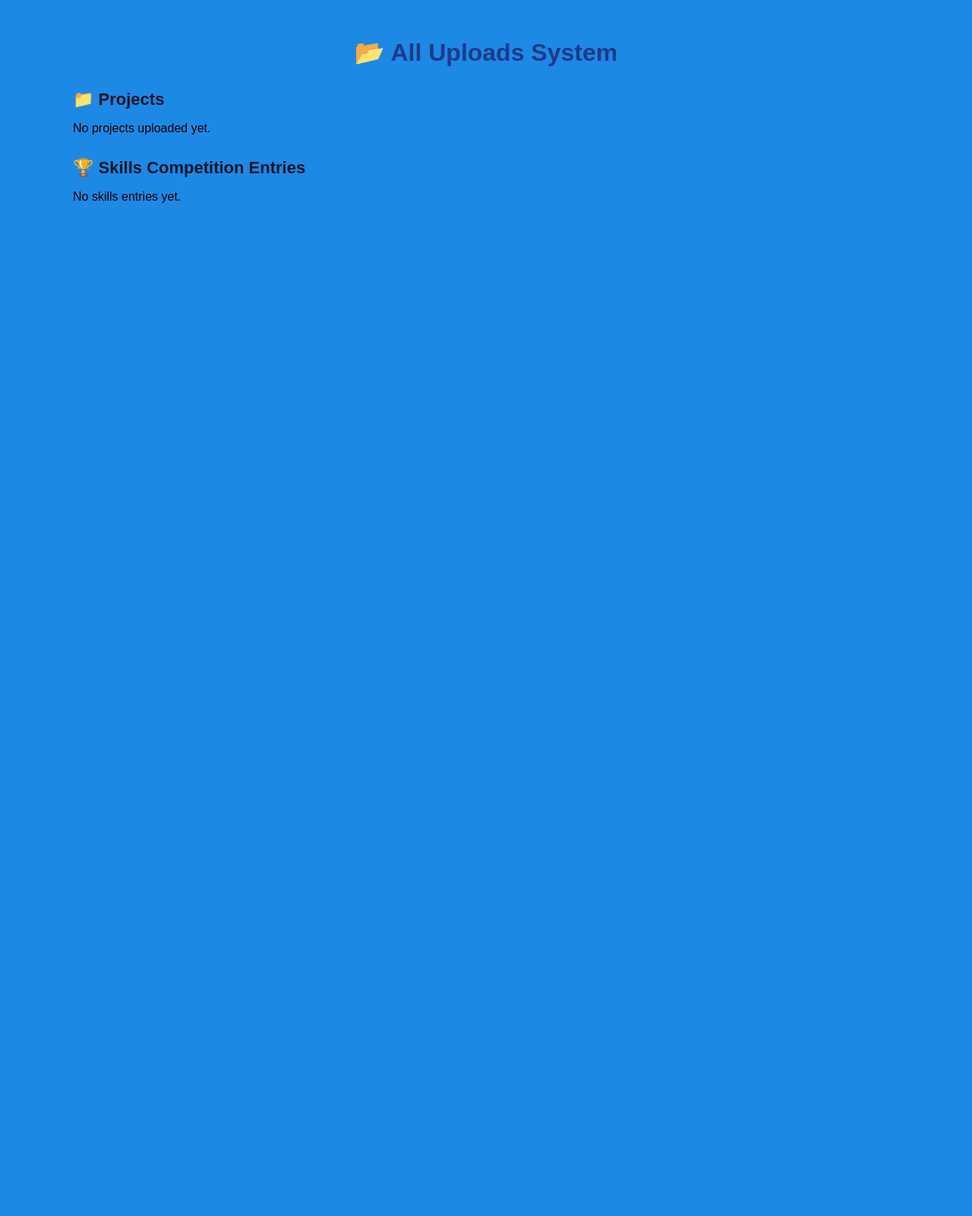
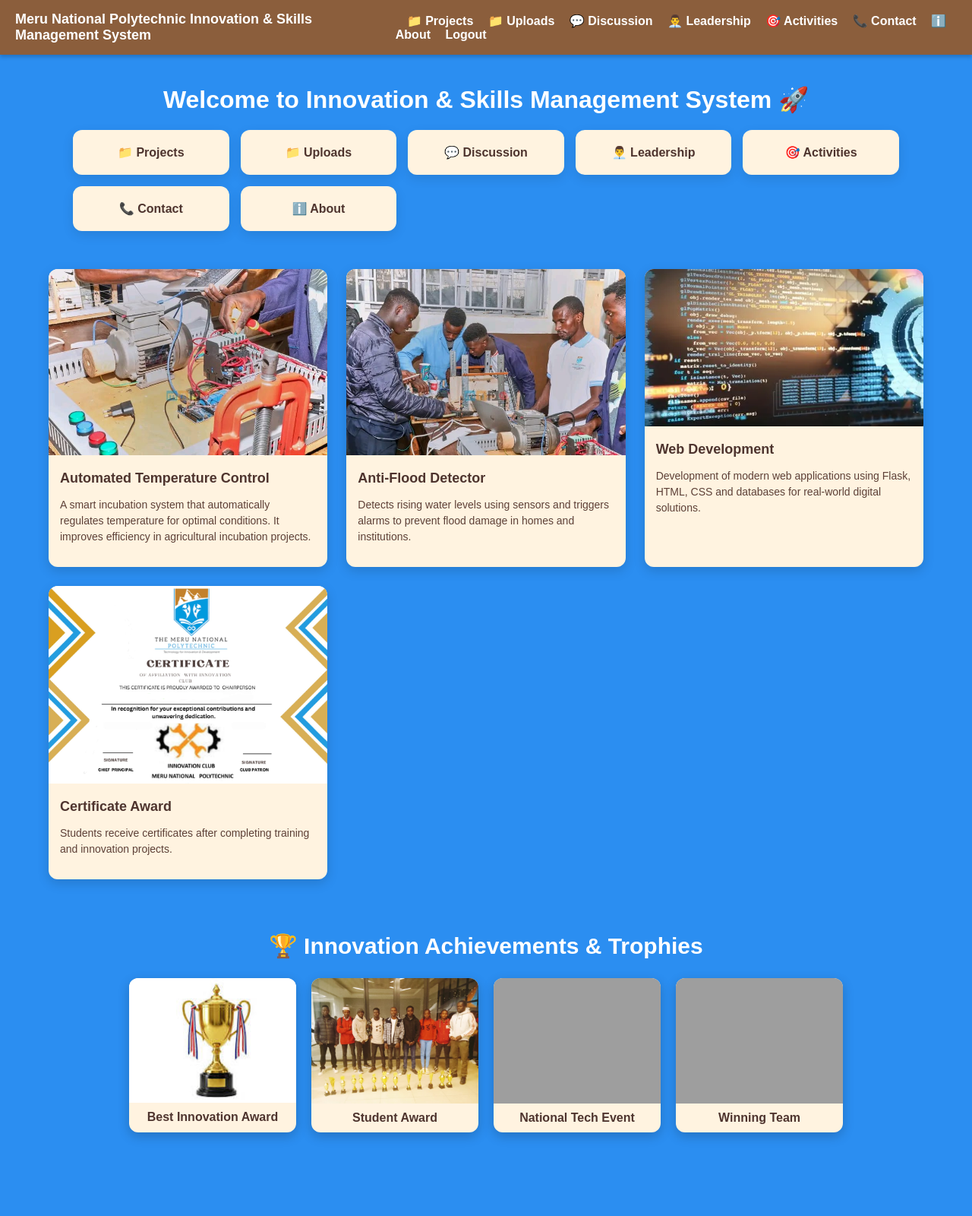
Before and after one commit to jamesmutisokiilu-coder/Meru-National-Polytechnic-innovation-and-skills-management-system, a Flask app: page /uploads in a window 1280 px wide. Shown: the whole page at 76% size. Before the commit the page ends 267 px from the top, so only its background shows below. Run offline with Flask 3, Linux system fonts and the light colour scheme; the visitor is signed in with stand-in values (Sample User, id 1); data that the repository does not hold is empty; grey boxes are pictures that could not be loaded.

Commit message:
Revamp uploads.html layout and styles
Updated the uploads page to enhance layout and styling.

```diff
--- a/templates/uploads.html
+++ b/templates/uploads.html
@@ -1,218 +1,287 @@
 <!DOCTYPE html>
-<html lang="en">
+<html>
 <head>
 <meta charset="UTF-8">
-<meta name="viewport" content="width=device-width, initial-scale=1.0">
-<title>Uploaded Projects</title>
+<title>Innovation and Skills Management System</title>
 
 <style>
-body{
-    font-family:Arial;
-    background:#1e88e5;
-    margin:0;
-    padding:0;
+body {
+    margin: 0;
+    font-family: Arial, sans-serif;
+    background: #2b8ef1;
 }
 
-.container{
-    width:85%;
-    margin:50px auto;
+/* NAVBAR */
+.navbar {
+    background: #8b5e3c;
+    padding: 15px 20px;
+    display: flex;
+    justify-content: space-between;
+    align-items: center;
+    color: white;
+    box-shadow: 0 3px 5px rgba(0,0,0,0.2);
 }
 
-h1{
-    text-align:center;
-    color:#1e3a8a;
+.navbar h2 {
+    margin: 0;
+    font-size: 18px;
 }
 
-/* SECTION TITLE */
-.section-title{
-    margin:30px 0 10px;
-    color:#0f172a;
-    font-size:22px;
+.navbar a {
+    color: white;
+    margin-left: 15px;
+    text-decoration: none;
+    font-weight: bold;
 }
 
-/* CARD */
-.project-card{
-    background:white;
-    padding:20px;
-    margin-bottom:25px;
-    border-radius:12px;
-    box-shadow:0 6px 20px rgba(0,0,0,0.2);
+.navbar a:hover {
+    color: #ffe0b2;
 }
 
-.project-card h2{
-    margin:0;
-    color:#1e3a8a;
+/* CONTAINER */
+.container {
+    text-align: center;
+    margin-top: 40px;
+    padding-bottom: 60px;
 }
 
-.project-card p{
-    margin:8px 0;
-    color:#333;
+.container h1 {
+    color: white;
 }
 
-/* IMAGES */
-.image-grid{
-    display:grid;
-    grid-template-columns:repeat(auto-fit, minmax(200px,1fr));
-    gap:15px;
-    margin-top:15px;
+/* GRID CARDS */
+.grid {
+    display: grid;
+    grid-template-columns: repeat(auto-fit, minmax(180px, 1fr));
+    gap: 15px;
+    width: 85%;
+    margin: auto;
 }
 
-.image-grid img{
-    width:90%;
-    height:400px;
-    object-fit:cover;
-    border-radius:10px;
+.card {
+    background: #fff3e0;
+    color: #4e342e;
+    padding: 20px;
+    border-radius: 12px;
+    box-shadow: 0 5px 15px rgba(0,0,0,0.1);
+    transition: 0.3s;
+    font-weight: bold;
+    text-decoration: none;
 }
 
-/* LINKS */
-.links{
-    margin-top:15px;
+.card:hover {
+    transform: scale(1.07);
+    background: #ffe0b2;
 }
 
-.links a, .links form button{
-    margin-right:15px;
-    font-weight:bold;
-    text-decoration:none;
-    background:none;
-    border:none;
-    cursor:pointer;
-    font-size:1rem;
+/* =========================
+   📁 IMAGE CARDS (FIXED)
+========================= */
+.image-cards {
+    display: grid;
+    grid-template-columns: repeat(auto-fit, minmax(280px, 1fr));
+    gap: 25px;
+    width: 90%;
+    margin: 50px auto;
 }
 
-.links a{
-    color:#2563eb;
+.image-card {
+    background: #fff3e0;
+    border-radius: 12px;
+    overflow: hidden;
+    box-shadow: 0 5px 15px rgba(0,0,0,0.15);
+    transition: 0.3s;
+    text-align: left;
 }
 
-.links a:hover, .links form button:hover{
-    color:#1d4ed8;
-    text-decoration:underline;
+.image-card img {
+    width: 100%;
+    height: auto;           /* ✅ FIX: full image visible */
+    display: block;
 }
 
-.delete-btn{
-    color:#dc2626;
+.image-card .description {
+    padding: 15px;
+    color: #4e342e;
 }
 
-/* SUPPORT BOX */
-.support-box{
-    margin-top:20px;
-    padding:15px;
-    border-radius:10px;
-    background:#f0f9ff;
-    border:1px solid #bae6fd;
+.image-card h3 {
+    margin: 5px 0;
+    font-size: 18px;
 }
 
-.support-box h3{
-    margin:0 0 10px 0;
-    color:#0c4a6e;
+.image-card p {
+    font-size: 14px;
+    line-height: 1.5;
+    color: #5d4037;
 }
 
-.support-box a{
-    display:block;
-    margin:5px 0;
-    color:#0369a1;
-    text-decoration:none;
+.image-card:hover {
+    transform: translateY(-5px);
 }
 
-.support-box a:hover{
-    text-decoration:underline;
+/* =========================
+   🏆 GALLERY (FIXED)
+========================= */
+.gallery-section {
+    margin-top: 70px;
+    padding-bottom: 50px;
 }
 
-/* SKILLS TABLE STYLE */
-.skills-card{
-    background:white;
-    padding:20px;
-    margin-bottom:20px;
-    border-radius:12px;
-    box-shadow:0 6px 20px rgba(0,0,0,0.2);
+.gallery-section h2 {
+    color: white;
+    font-size: 30px;
 }
 
-.skill-item{
-    padding:10px;
-    border-bottom:1px solid #e5e7eb;
+.gallery-grid {
+    display: flex;
+    flex-wrap: wrap;
+    justify-content: center;
+    gap: 20px;
+    width: 90%;
+    margin: auto;
 }
+
+.gallery-card {
+    width: 220px;
+    background: #fff3e0;
+    border-radius: 12px;
+    overflow: hidden;
+    box-shadow: 0 5px 15px rgba(0,0,0,0.2);
+    transition: 0.3s;
+}
+
+.gallery-card img {
+    width: 100%;
+    height: auto;          /* ✅ FIX: full image visible */
+    display: block;
+}
+
+.gallery-card p {
+    padding: 10px;
+    color: #4e342e;
+    font-weight: bold;
+    margin: 0;
+}
+
+.gallery-card:hover {
+    transform: scale(1.05);
+}
+
 </style>
-
 </head>
 
 <body>
 
+<!-- NAVBAR -->
+<div class="navbar">
+    <h2>Meru National Polytechnic Innovation & Skills Management System</h2>
+    <div>
+        <a href="{{ url_for('projects') }}">📁 Projects</a>
+        <a href="{{ url_for('uploads') }}">📁 Uploads</a>
+        <a href="{{ url_for('discussion') }}">💬 Discussion</a>
+        <a href="{{ url_for('leadership') }}">👨‍💼 Leadership</a>
+        <a href="{{ url_for('activities') }}">🎯 Activities</a>
+        <a href="{{ url_for('contact') }}">📞 Contact</a>
+        <a href="{{ url_for('about') }}">ℹ️ About</a>
+        <a href="{{ url_for('logout') }}">Logout</a>
+    </div>
+</div>
+
+<!-- MAIN -->
 <div class="container">
 
-<h1>📂 All Uploads System</h1>
+    <h1>Welcome to Innovation & Skills Management System 🚀</h1>
 
-<!-- ================= PROJECTS ================= -->
-<h2 class="section-title">📁 Projects</h2>
+    <!-- NAV CARDS -->
+    <div class="grid">
+        <a href="{{ url_for('projects') }}" class="card">📁 Projects</a>
+        <a href="{{ url_for('uploads') }}" class="card">📁 Uploads</a>
+        <a href="{{ url_for('discussion') }}" class="card">💬 Discussion</a>
+        <a href="{{ url_for('leadership') }}" class="card">👨‍💼 Leadership</a>
+        <a href="{{ url_for('activities') }}" class="card">🎯 Activities</a>
+        <a href="{{ url_for('contact') }}" class="card">📞 Contact</a>
+        <a href="{{ url_for('about') }}" class="card">ℹ️ About</a>
+    </div>
 
-{% if projects %}
-    {% for project in projects %}
-    <div class="project-card">
+    <!-- IMAGE CARDS -->
+    <div class="image-cards">
 
-        <h2>{{ project['title'] }}</h2>
-        <p>{{ project['description'] }}</p>
-        <p><strong>Uploaded by:</strong> {{ project['uploader'] }}</p>
-
-        {% if project['file'] %}
-        <div class="image-grid">
-            {% for img in project['file'].split(',') %}
-                <img src="{{ url_for('static', filename='uploads/' + img) }}">
-            {% endfor %}
-        </div>
-        {% endif %}
-
-        <!-- CONTACT -->
-        <div class="support-box">
-            <h3>💬 Contact Seller</h3>
-
-            {% if project['email'] %}
-                <a href="mailto:{{ project['email'] }}">📧 Email</a>
-            {% endif %}
-
-            {% if project['phone'] %}
-                <a href="tel:{{ project['phone'] }}">📞 Call</a>
-            {% endif %}
-
-            {% if project['whatsapp'] %}
-                <a href="https://wa.me/{{ project['whatsapp'] }}" target="_blank">💬 WhatsApp</a>
-            {% endif %}
+        <div class="image-card">
+            <img src="{{ url_for('static', filename='images/img4.jpeg') }}">
+            <div class="description">
+                <h3>Automated Temperature Control</h3>
+                <p>
+                    A smart incubation system that automatically regulates temperature for optimal conditions.
+                    It improves efficiency in agricultural incubation projects.
+                </p>
+            </div>
         </div>
 
-        <div class="links">
-            <a href="{{ url_for('projects') }}">📤 Upload New</a>
-            <a href="{{ url_for('dashboard') }}">⬅ Dashboard</a>
+        <div class="image-card">
+            <img src="{{ url_for('static', filename='images/img3.jpeg') }}">
+            <div class="description">
+                <h3>Anti-Flood Detector</h3>
+                <p>
+                    Detects rising water levels using sensors and triggers alarms to prevent flood damage
+                    in homes and institutions.
+                </p>
+            </div>
+        </div>
 
-            <form action="{{ url_for('delete_project', project_id=project['id']) }}" method="POST" style="display:inline;">
-                <button class="delete-btn">🗑 Delete</button>
-            </form>
+        <div class="image-card">
+            <img src="{{ url_for('static', filename='images/sofware.jpg') }}">
+            <div class="description">
+                <h3>Web Development</h3>
+                <p>
+                    Development of modern web applications using Flask, HTML, CSS and databases
+                    for real-world digital solutions.
+                </p>
+            </div>
+        </div>
+
+        <div class="image-card">
+            <img src="{{ url_for('static', filename='images/jk1234.png') }}">
+            <div class="description">
+                <h3>Certificate Award</h3>
+                <p>
+                    Students receive certificates after completing training and innovation projects.
+                </p>
+            </div>
         </div>
 
     </div>
-    {% endfor %}
-{% else %}
-    <p>No projects uploaded yet.</p>
-{% endif %}
 
-<!-- ================= SKILLS ================= -->
-<h2 class="section-title">🏆 Skills Competition Entries</h2>
+    <!-- GALLERY -->
+    <div class="gallery-section">
 
-{% if skills %}
-<div class="skills-card">
+        <h2>🏆 Innovation Achievements & Trophies</h2>
 
-    {% for s in skills %}
-    <div class="skill-item">
+        <div class="gallery-grid">
 
-        <p><strong>Name:</strong> {{ s['name'] }}</p>
-        <p><strong>Class:</strong> {{ s['class'] }}</p>
-        <p><strong>Department:</strong> {{ s['department'] }}</p>
-        <p><strong>Area:</strong> {{ s['area'] }}</p>
-        <p><strong>Supervisor:</strong> {{ s['supervisor'] }}</p>
+            <div class="gallery-card">
+                <img src="{{ url_for('static', filename='images/trophy.jpg') }}">
+                <p>Best Innovation Award</p>
+            </div>
+
+            <div class="gallery-card">
+                <img src="{{ url_for('static', filename='images/students.jpeg') }}">
+                <p>Student Award</p>
+            </div>
+
+            <div class="gallery-card">
+                <img src="{{ url_for('static', filename='images/event1.jpg') }}">
+                <p>National Tech Event</p>
+            </div>
+
+            <div class="gallery-card">
+                <img src="{{ url_for('static', filename='images/team1.jpg') }}">
+                <p>Winning Team</p>
+            </div>
+
+        </div>
 
     </div>
-    {% endfor %}
-
-</div>
-{% else %}
-<p>No skills entries yet.</p>
-{% endif %}
 
 </div>
 
```
